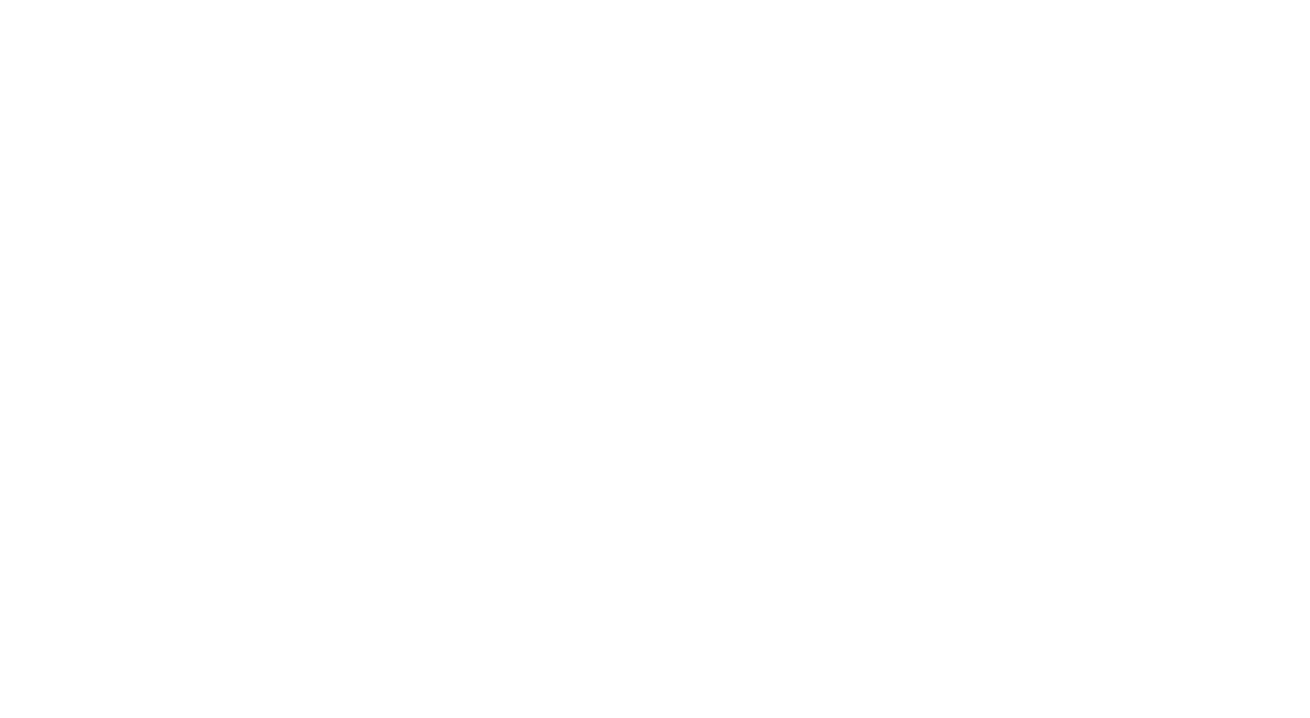
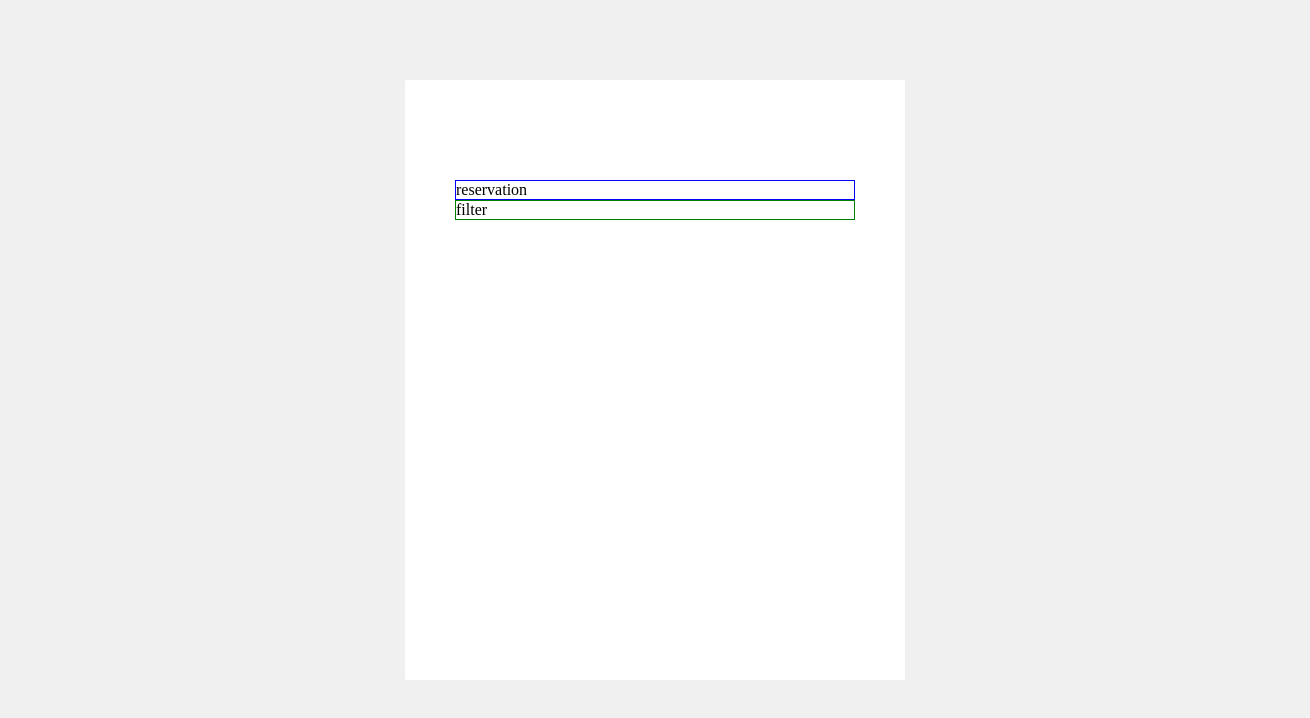
Before and after one commit to natiabosto/dinespace-task, a React (Create React App) app: page / in a window 1280 px wide. Shown: the top 718 px of the page, 1310 px wide, since content can reach past the window. Built offline with nearby package versions, Linux system fonts and the light colour scheme.

Commit message:
add styled component

```diff
--- a/package.json
+++ b/package.json
@@ -11,6 +11,7 @@
     "react-redux": "^7.2.2",
     "react-scripts": "4.0.1",
     "redux": "^4.0.5",
+    "styled-components": "^5.2.1",
     "web-vitals": "^0.2.4"
   },
   "scripts": {
--- a/src/App.js
+++ b/src/App.js
@@ -1,12 +1,42 @@
 import React from 'react';
 import './App.css';
+import styled from 'styled-components'
+
+import { Reservation, Filter } from './components'
+
+const Wrapper = styled.div`
+  width: 100vw;
+  padding: 10vh 15px 15px 15px;
+  background-color: #efefefef;
+  height: 100vh;
+
+  .content__container {
+    max-width: 400px;
+    margin: 0 auto;
+    background-color: #ffffff;
+    border-radius: 2px;
+    min-height: 400px;
+    padding: 100px 50px;
+  }
+`
 
 function App() {
 
+  const handleScroll = (e) => {
+    console.log('scroll', e)
+  }
+
+  React.useEffect(() => {
+    window.addEventListener('scroll', handleScroll);
+  })
+
   return (
-    <>
-
-    </>
+    <Wrapper>
+      <div className="content__container">
+        <Reservation />
+        <Filter />
+      </div>
+    </Wrapper>
   );
 }
 
--- a/src/components/Filter/index.js
+++ b/src/components/Filter/index.js
@@ -1,10 +1,17 @@
-export default Filter = () => {
+import React from 'react';
+import styled from 'styled-components'
+
+const Wrapper = styled.div`
+    border: 1px solid green;
+`
+
+export const Filter = () => {
 
     return (
-        <>
+        <Wrapper>
+        filter
 
 
-
-        </>
+        </Wrapper>
     )
 }
--- a/src/components/Reservation/index.js
+++ b/src/components/Reservation/index.js
@@ -1,10 +1,17 @@
-export default Reservation = () => {
+import React from 'react';
+import styled from 'styled-components'
+
+const Wrapper = styled.div`
+    border: 1px solid blue;
+`
+
+export const Reservation = () => {
 
     return (
-        <>
+        <Wrapper>
 
+        reservation
 
-
-        </>
+        </Wrapper>
     )
 }
--- /dev/null
+++ b/src/components/index.js
@@ -0,0 +1,2 @@
+export * from './Reservation'
+export * from './Filter'
```
Also changed, not shown: 2 other files (tests, documents, lock files or other folders).
